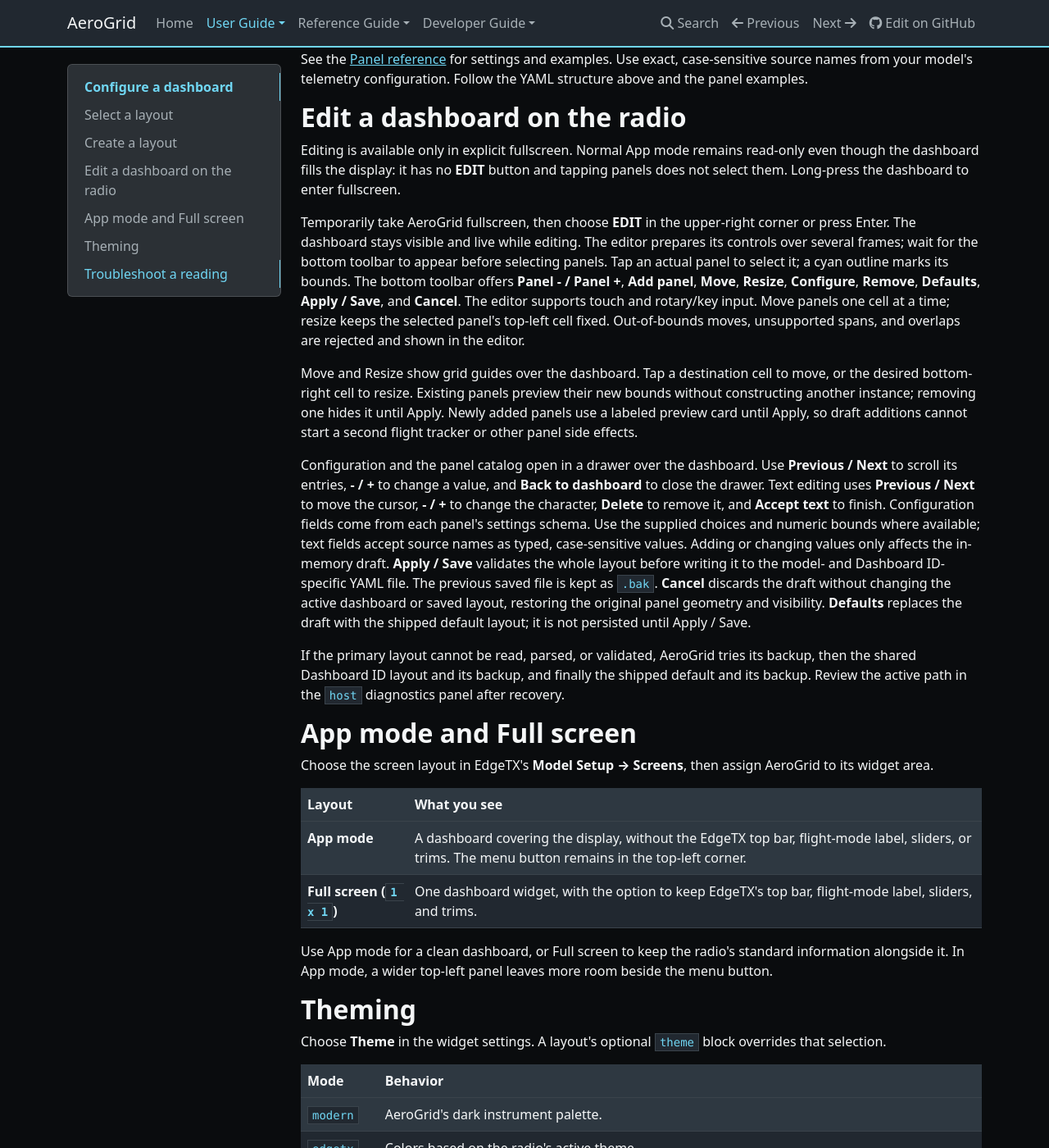
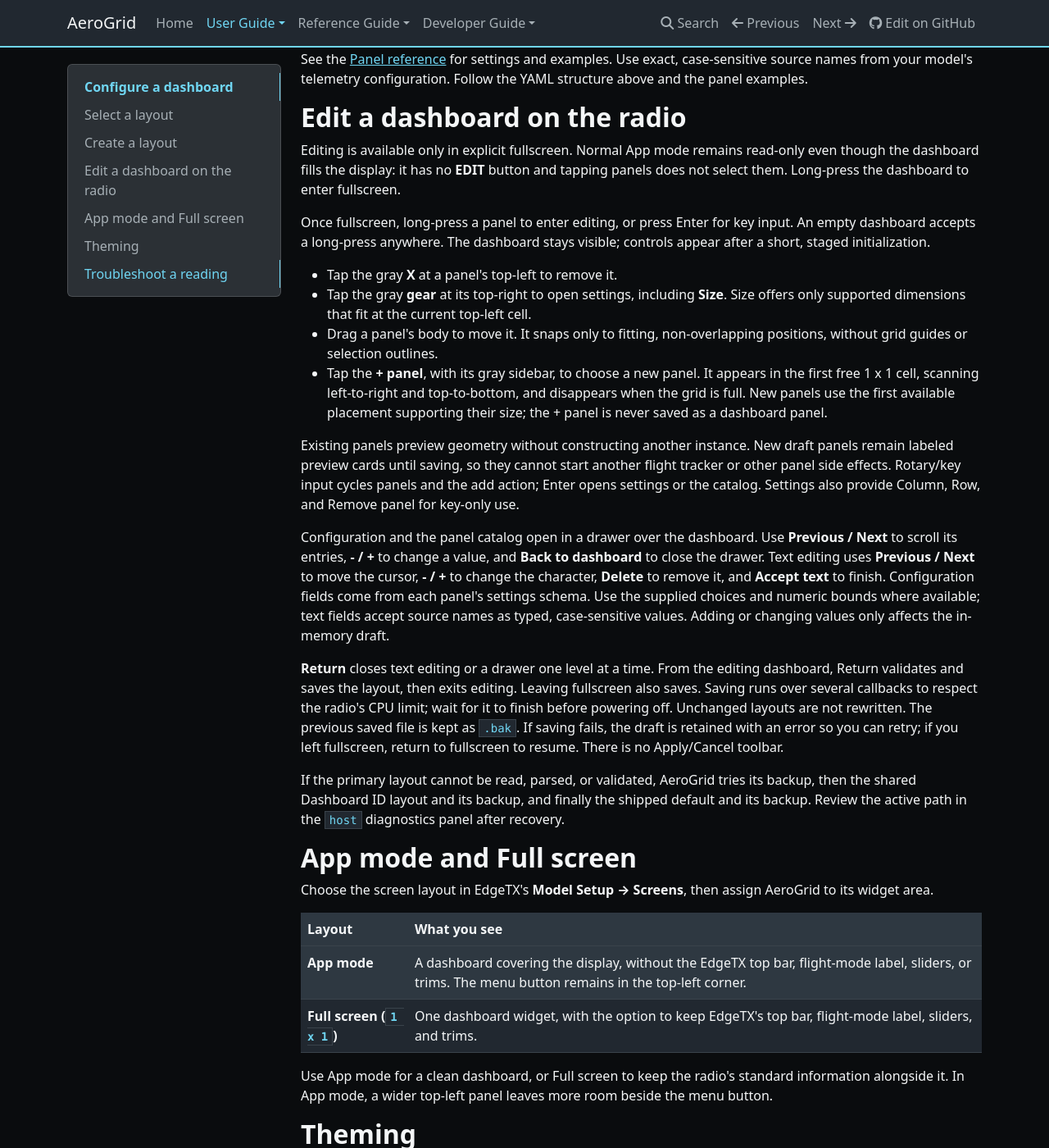
Before and after one commit to thomaskistler/aero-grid, an MkDocs documentation site: the page built from docs/user-guide/dashboards.md, in a window 1280 px wide and 1400 px high, scrolled down 1159 px. Shown: the whole window at 82% size. Built offline with MkDocs 1.6.1, drawn with Linux system fonts in a browser that asks for light colours; nearby versions of some CDN libraries.

Commit message:
Replace editor toolbar with direct panel gestures
Enter editing with a fullscreen long-press, use gray X and gear corner controls, drag only between fitting positions, and offer a panel-styled add tile. Save changed drafts on Return through staged validation and verified backup persistence using EdgeTX rename/del APIs; retain drafts on save errors.

Co-authored-by: Copilot App <223556219+Copilot@users.noreply.github.com>

```diff
--- a/docs/user-guide/dashboards.md
+++ b/docs/user-guide/dashboards.md
@@ -71,22 +71,25 @@ read-only even though the dashboard fills the display: it has no **EDIT** button
 and tapping panels does not select them. Long-press the dashboard to enter
 fullscreen.
 
-Temporarily take AeroGrid fullscreen, then choose **EDIT** in the upper-right
-corner or press Enter. The dashboard stays visible and live while editing.
-The editor prepares its controls over several frames; wait for the bottom toolbar
-to appear before selecting panels.
-Tap an actual panel to select it; a cyan outline marks its bounds. The bottom
-toolbar offers **Panel - / Panel +**, **Add panel**, **Move**, **Resize**,
-**Configure**, **Remove**, **Defaults**, **Apply / Save**, and **Cancel**.
-The editor supports touch and rotary/key input. Move panels one cell at a time; resize
-keeps the selected panel's top-left cell fixed. Out-of-bounds moves, unsupported
-spans, and overlaps are rejected and shown in the editor.
+Once fullscreen, long-press a panel to enter editing, or press Enter for key
+input. An empty dashboard accepts a long-press anywhere. The dashboard stays
+visible; controls appear after a short, staged initialization.
 
-Move and Resize show grid guides over the dashboard. Tap a destination cell
-to move, or the desired bottom-right cell to resize. Existing panels preview
-their new bounds without constructing another instance; removing one hides it
-until Apply. Newly added panels use a labeled preview card until Apply, so
-draft additions cannot start a second flight tracker or other panel side effects.
+- Tap the gray **X** at a panel's top-left to remove it.
+- Tap the gray **gear** at its top-right to open settings, including **Size**.
+  Size offers only supported dimensions that fit at the current top-left cell.
+- Drag a panel's body to move it. It snaps only to fitting, non-overlapping
+  positions, without grid guides or selection outlines.
+- Tap the **+ panel**, with its gray sidebar, to choose a new panel. It appears
+  in the first free 1 x 1 cell, scanning left-to-right and top-to-bottom, and
+  disappears when the grid is full. New panels use the first available placement
+  supporting their size; the + panel is never saved as a dashboard panel.
+
+Existing panels preview geometry without constructing another instance.
+New draft panels remain labeled preview cards until saving, so they cannot
+start another flight tracker or other panel side effects.
+Rotary/key input cycles panels and the add action; Enter opens settings or the
+catalog. Settings also provide Column, Row, and Remove panel for key-only use.
 
 Configuration and the panel catalog open in a drawer over the dashboard.
 Use **Previous / Next** to scroll its entries, **- / +** to change a value,
@@ -95,12 +98,15 @@ Next** to move the cursor, **- / +** to change the character, **Delete** to remo
 it, and **Accept text** to finish. Configuration fields come from each panel's settings schema. Use the supplied
 choices and numeric bounds where available; text fields accept source names as
 typed, case-sensitive values. Adding or changing values only affects the
-in-memory draft. **Apply / Save** validates the whole layout before writing it
-to the model- and Dashboard ID-specific YAML file. The previous saved file is
-kept as `.bak`. **Cancel** discards the draft without changing the active
-dashboard or saved layout, restoring the original panel geometry and visibility.
-**Defaults** replaces the draft with the shipped
-default layout; it is not persisted until Apply / Save.
+in-memory draft.
+
+**Return** closes text editing or a drawer one level at a time. From the editing
+dashboard, Return validates and saves the layout, then exits editing.
+Leaving fullscreen also saves. Saving runs over several callbacks to respect
+the radio's CPU limit; wait for it to finish before powering off. Unchanged
+layouts are not rewritten. The previous saved file is kept as `.bak`.
+If saving fails, the draft is retained with an error so you can retry; if you
+left fullscreen, return to fullscreen to resume. There is no Apply/Cancel toolbar.
 
 If the primary layout cannot be read, parsed, or validated, AeroGrid tries its
 backup, then the shared Dashboard ID layout and its backup, and finally the
```
Also changed, not shown: docs/hardware-validation.md (+9 -8 lines), plans/aerogrid-spec.md (+25 -24 lines), 6 other files.
